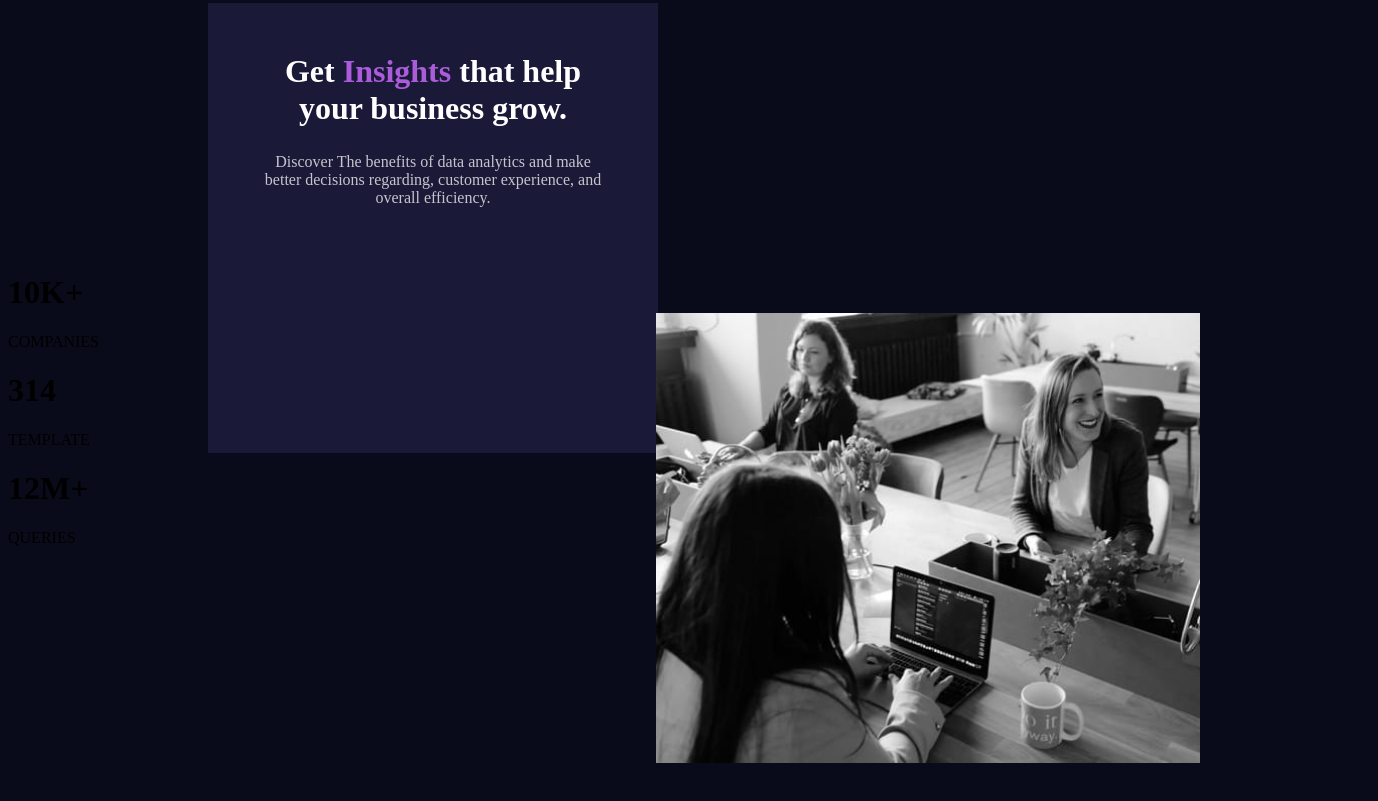
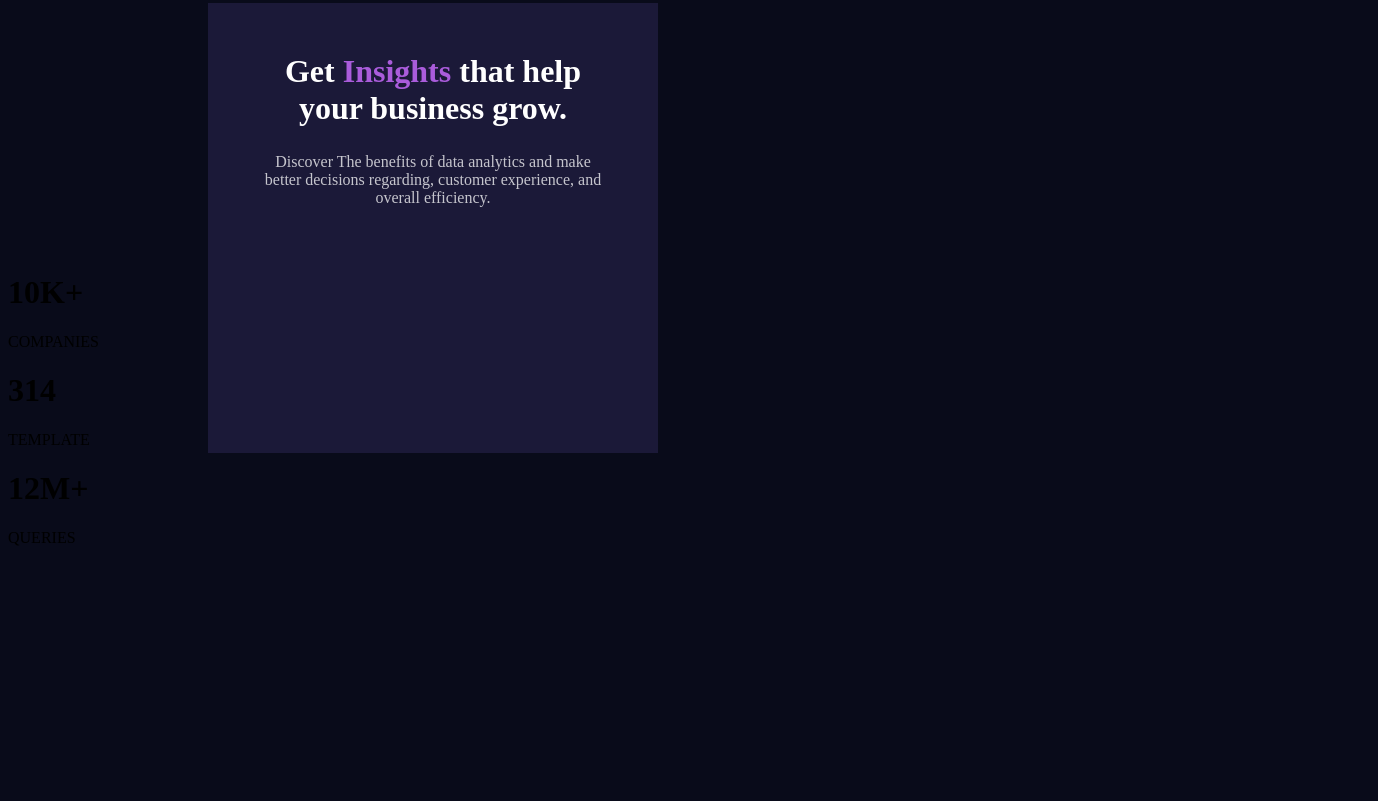
Before and after one commit to Marwangaber101/Task-2, a plain HTML site: page index.html in a window 1280 px wide. Shown: the part 205-1006 px from the top of the page, 1378 px wide, since content can reach past the window. After the commit the page ends 800 px from the top, so only its background shows below. Drawn offline with Linux system fonts and the light colour scheme; files whose address does not match are found by name.

Commit message:
Add files via upload

```diff
--- a/index.html
+++ b/index.html
@@ -38,8 +38,8 @@
 
 </div>
 
-<div class="attribution">
-    <img src="E:\stats-preview-card-component-main\images\image-header-desktop.jpg" alt="photo">
-  </div>
+<div class="background">
+
+ </div>
 </body>
 </html>
```
